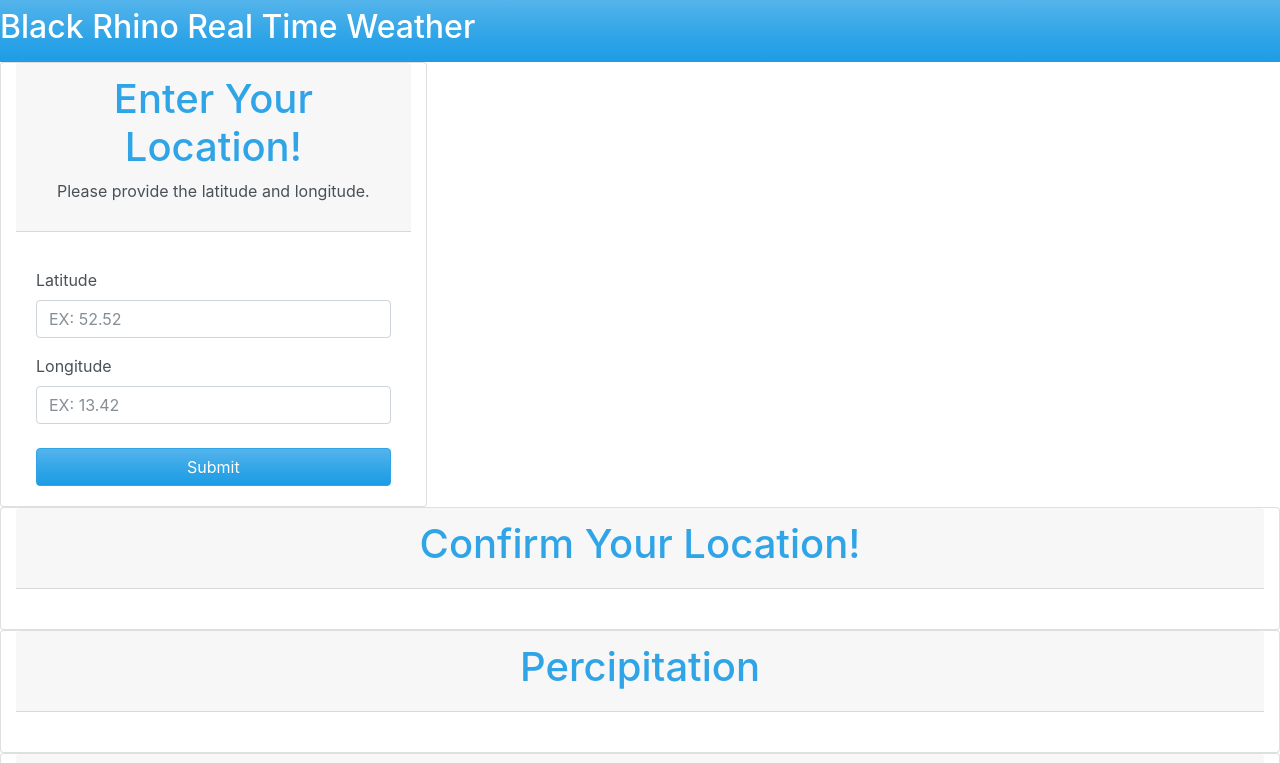
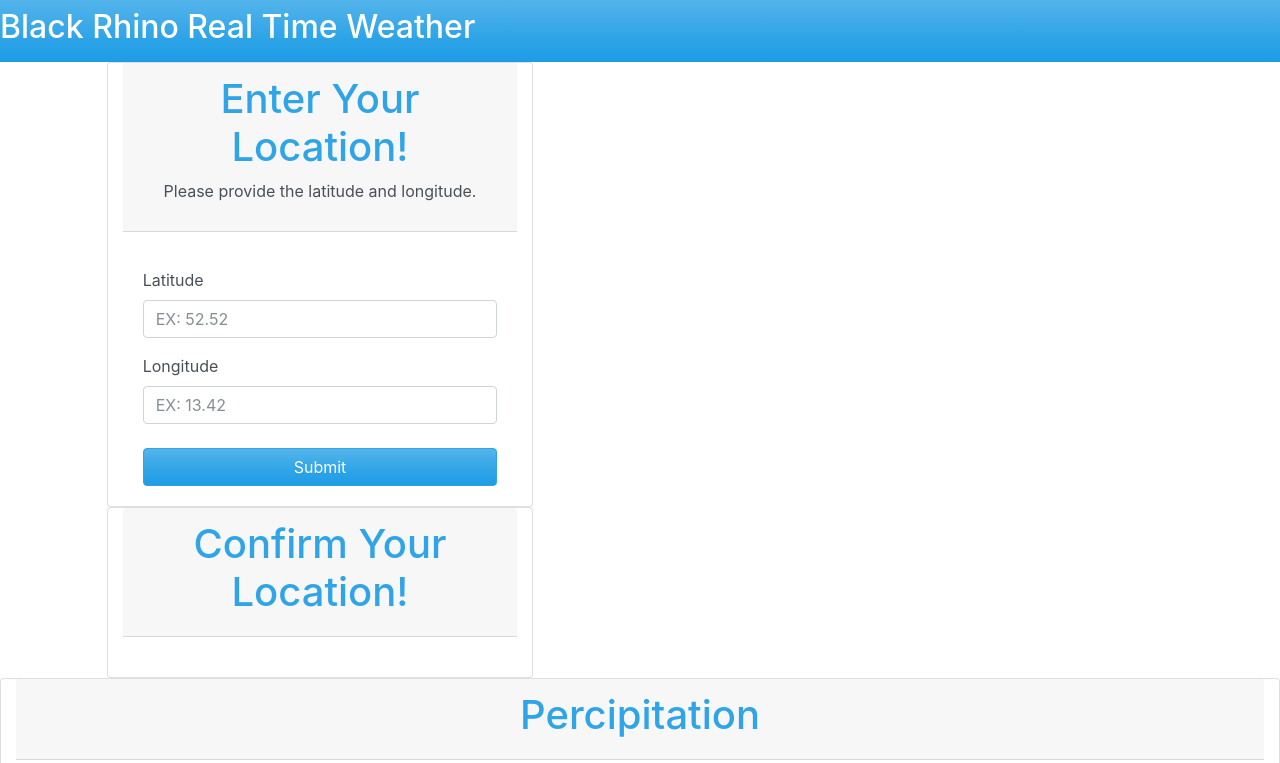
Before and after one commit to Whitman2003/WeatherApp, a website: page index.html in a window 1280 px wide. Shown: the top 763 px of the page. Drawn offline with nearby package versions, Linux system fonts and the light colour scheme; some packages are replaced by stand-ins of ours; a script that the page names is missing.

Commit message:
resizing

```diff
--- a/index.html
+++ b/index.html
@@ -25,7 +25,7 @@
      </header>
 
     <!-- Get the Latitude and Longitude -->
-    <form class="card col-6 col-md-4" id="cardLocation">
+    <form class="card col-6 col-md-4 offset-1" id="cardLocation">
         <div class="card-header">
             <h1 class="text-center">Enter Your Location!</h1>
             <p class="text-center">Please provide the latitude and longitude.</p>
@@ -42,7 +42,7 @@
     </form>
 
     <!-- Show the Confirm Data -->
-    <div class="card col-12" id="cardConfirm">
+    <div class="card col-6 col-md-4 offset-1" id="cardConfirm">
         <div class="card-header">
             <h1 class="text-center">Confirm Your Location!</h1>
         </div>
```
